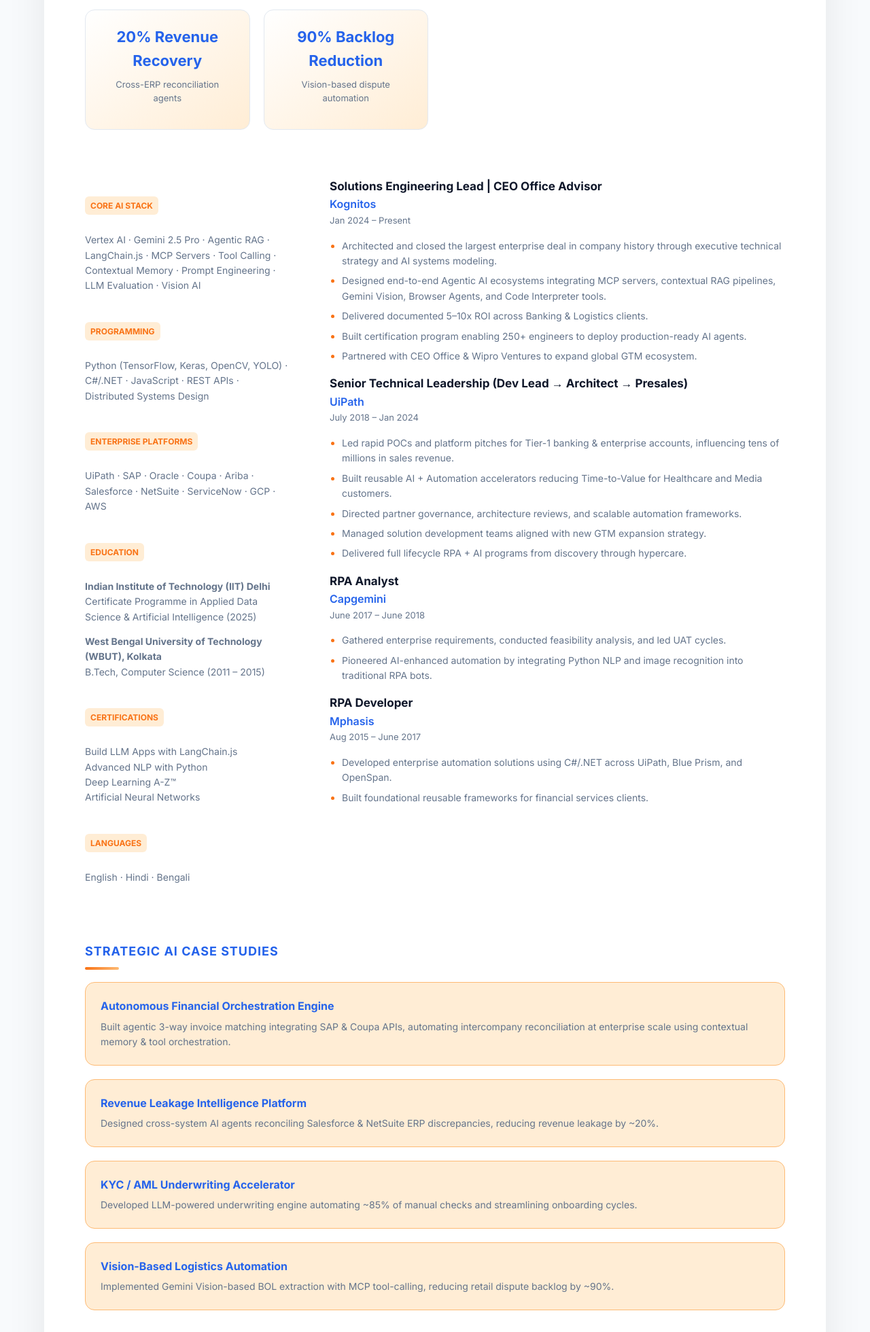
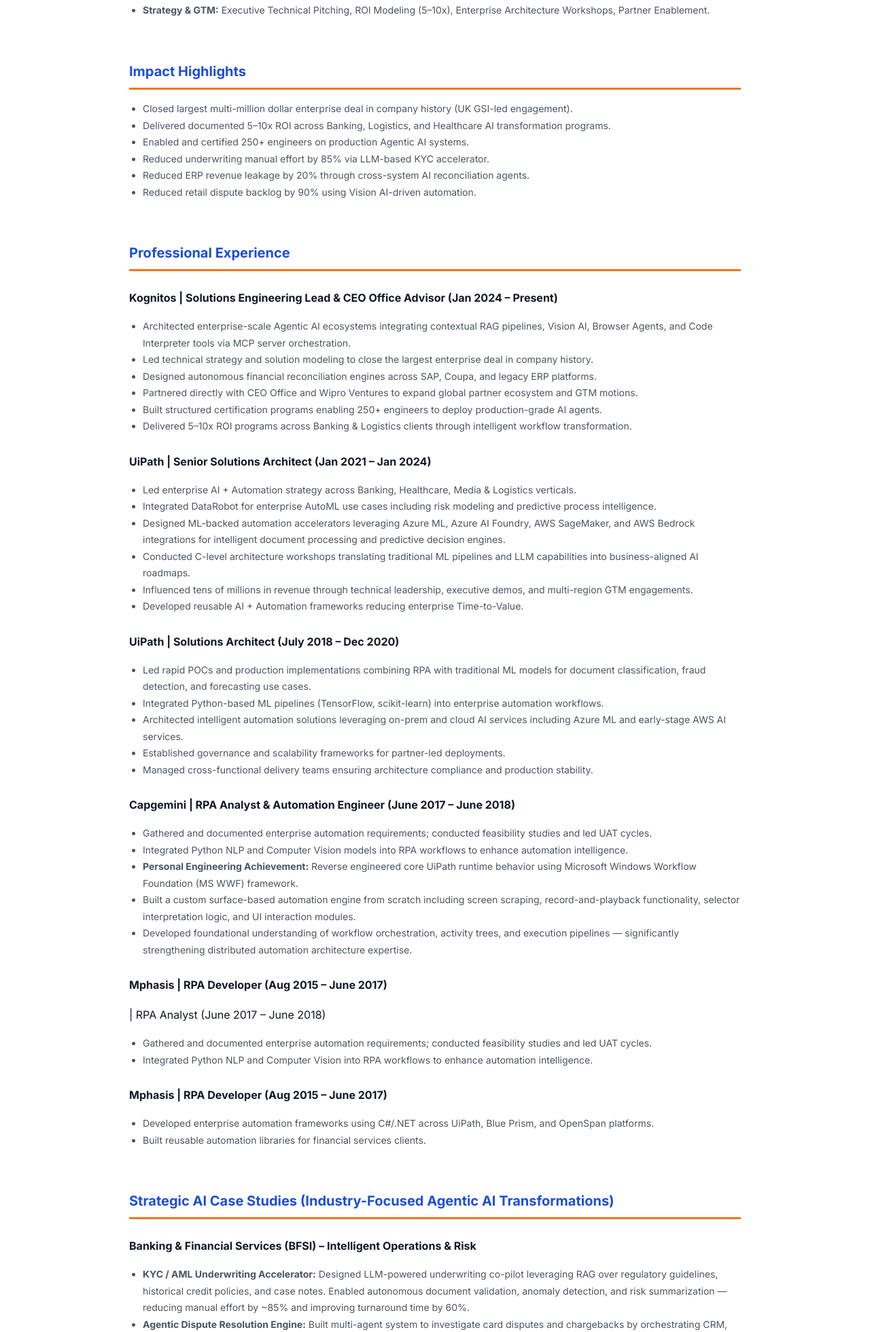
Before and after one commit to rajeshtiwary0/rajesh-tiwary, a plain HTML site: page index.html in a window 1280 px wide. Shown: the part 840-2800 px from the top of the page at 68% size. Drawn offline with Linux system fonts and the light colour scheme.

Commit message:
Update index.html

```diff
--- a/index.html
+++ b/index.html
@@ -8,245 +8,192 @@
 
 <style>
 :root {
-  --blue:#2563eb;
-  --blue-soft:#dbeafe;
+  --blue:#1d4ed8;
   --orange:#f97316;
-  --orange-soft:#ffedd5;
-  --orange-muted:#fdba74;
-  --bg:#f8fafc;
-  --card:#ffffff;
-  --text:#0f172a;
-  --muted:#64748b;
-  --border:#e2e8f0;
+  --text:#111827;
+  --muted:#4b5563;
+  --border:#e5e7eb;
 }
 
-body.dark {
-  --bg:#0f172a;
-  --card:#1e293b;
-  --text:#f1f5f9;
-  --muted:#94a3b8;
-  --border:#334155;
-  --blue-soft:#1e3a8a;
-  --orange-soft:#7c2d12;
-}
-
-*{box-sizing:border-box;transition:all .25s ease}
-body{margin:0;font-family:'Inter',sans-serif;background:var(--bg);color:var(--text);line-height:1.6}
-html{scroll-behavior:smooth}
-
-nav{position:sticky;top:0;background:var(--card);border-bottom:1px solid var(--border);padding:14px 28px;display:flex;justify-content:space-between;align-items:center;z-index:100}
-nav .logo{font-weight:800;background:linear-gradient(90deg,var(--blue),var(--orange));-webkit-background-clip:text;-webkit-text-fill-color:transparent}
-nav a{text-decoration:none;margin-left:18px;color:var(--muted);font-size:14px;font-weight:500}
-nav a:hover{color:var(--orange);background:var(--orange-soft);padding:6px 10px;border-radius:8px}
-
-.theme-toggle{cursor:pointer;padding:8px 14px;border-radius:20px;border:1px solid var(--orange-muted);font-size:13px;background:var(--orange-soft);color:var(--orange);font-weight:600}
-.theme-toggle:hover{background:var(--orange);color:#fff;border-color:var(--orange)}
-.theme-toggle:hover{background:var(--orange);color:#fff;border-color:var(--orange)}
-
-.container{max-width:1150px;margin:40px auto;background:var(--card);padding:60px;border-radius:18px;box-shadow:0 20px 60px rgba(0,0,0,0.08)}
-
-header{text-align:center;margin-bottom:50px}
-h1{font-size:42px;margin:0;font-weight:800}
-.tagline{margin-top:8px;font-size:17px;color:var(--muted);font-weight:500}
-.contact{margin-top:14px;font-size:14px;color:var(--muted)}
-
-.section{margin-bottom:70px}
-.section h2{font-size:18px;text-transform:uppercase;letter-spacing:1px;color:var(--blue);margin-bottom:18px;position:relative}
-.section h2::after{content:"";display:block;width:50px;height:4px;background:linear-gradient(90deg,var(--orange),var(--orange-muted));margin-top:8px;border-radius:4px}
-
-.summary{font-size:15px;color:var(--muted)}
-
-.metrics{display:grid;grid-template-columns:repeat(auto-fit,minmax(220px,1fr));gap:20px;margin-top:20px}
-.metric{border:1px solid var(--border);padding:22px;border-radius:14px;text-align:center;background:linear-gradient(145deg,var(--card),var(--orange-soft))}
-.metric:hover{transform:translateY(-4px);box-shadow:0 10px 25px rgba(249,115,22,0.15)}
-.metric:hover{transform:translateY(-4px);box-shadow:0 10px 25px rgba(0,0,0,0.08)}
-.metric h3{margin:0;color:var(--blue);font-size:22px}
-.metric p{margin-top:6px;font-size:13px;color:var(--muted)}
-
-.layout{display:grid;grid-template-columns:300px 1fr;gap:60px}
-.sidebar h3{font-size:12px;text-transform:uppercase;color:var(--orange);margin-top:28px;background:var(--orange-soft);display:inline-block;padding:4px 8px;border-radius:6px}
-.sidebar p{font-size:14px;color:var(--muted)}
-
-.role{font-weight:700;font-size:17px}
-.company{font-weight:600;color:var(--blue)}
-.duration{font-size:13px;color:var(--muted);margin-bottom:8px}
-ul{padding-left:18px}
-ul li::marker{color:var(--orange)}
-li{margin-bottom:7px;font-size:14px;color:var(--muted)}
-
-.case{border:1px solid var(--orange-muted);border-radius:14px;padding:22px;margin-bottom:20px;background:var(--orange-soft)}
-.case:hover{transform:translateY(-3px);box-shadow:0 8px 20px rgba(249,115,22,0.18)}
-.case:hover{transform:translateY(-3px);box-shadow:0 8px 20px rgba(0,0,0,0.08)}
-.case h4{margin:0 0 6px 0;color:var(--blue)}
-.case p{margin:0;font-size:14px;color:var(--muted)}
-
-footer{text-align:center;font-size:12px;color:var(--muted);margin-top:60px;padding-top:20px;border-top:2px solid var(--orange-soft)}
-
-@media(max-width:900px){.layout{grid-template-columns:1fr}.container{padding:30px}}
-@media print{nav{display:none}.container{box-shadow:none;margin:0}}
+body{margin:0;font-family:'Inter',sans-serif;background:#fff;color:var(--text);line-height:1.75}
+.container{max-width:900px;margin:40px auto;padding:60px}
+h1{font-size:36px;margin-bottom:8px}
+h2{font-size:20px;margin-top:55px;color:var(--blue);border-bottom:3px solid var(--orange);padding-bottom:6px}
+h3{font-size:16px;margin-top:25px}
+p,li{font-size:14px;color:var(--muted)}
+ul{padding-left:20px}
+.page-break{page-break-after:always;margin-top:60px}
+@media print{.page-break{page-break-after:always}}
 </style>
 </head>
 <body>
 
-<nav>
-<div class="logo">Rajesh Tiwary</div>
-<div>
-<a href="#summary">Summary</a>
-<a href="#impact">Impact</a>
-<a href="#experience">Experience</a>
-<a href="#projects">Projects</a>
-<button class="theme-toggle" onclick="toggleTheme()">Toggle Theme</button>
-</div>
-</nav>
-
 <div class="container">
 
-<header>
 <h1>Rajesh Tiwary</h1>
-<div class="tagline">AI Systems Leader | Agentic Architecture | LLM Platforms | Enterprise Automation</div>
-<div class="contact">Bengaluru, India · +91 98311 11963 · rajeshtiwary0@gmail.com · linkedin.com/in/rajesh-tiwary-0</div>
-</header>
+<p><strong>AI Systems Leader | Agentic Architecture | LLM Platforms | Enterprise Automation</strong></p>
+<p>Bengaluru, India | +91 98311 11963 | rajeshtiwary0@gmail.com | linkedin.com/in/rajesh-tiwary-0</p>
 
-<section class="section" id="summary">
-<h2>Executive Summary</h2>
-<p class="summary">AI-Native Solutions Engineering Leader with 10+ years of experience across distributed systems, enterprise SaaS integrations, and production-grade Agentic AI platforms. Architected LLM-powered ecosystems using RAG, contextual memory, MCP-based tool orchestration, and Vision AI. Closed largest enterprise deal in company history, influenced tens of millions in revenue, and built scalable enablement programs certifying 250+ engineers.</p>
-</section>
+<h2>Executive Profile</h2>
+<p>
+Strategic AI Solutions Architect with 10+ years of experience designing distributed automation systems and next-generation Agentic AI platforms. Deep expertise in Retrieval-Augmented Generation (RAG), contextual memory modeling, multi-agent orchestration, MCP server tool-calling, and Vision AI pipelines. Proven ability to translate cutting-edge LLM research into production-grade enterprise systems delivering measurable business outcomes (5–10x ROI). Closed the largest enterprise deal in company history and influenced tens of millions in revenue across global accounts.
+</p>
 
-<section class="section" id="impact">
+<div class="page-break"></div>
+
+<h2>Core Technical Expertise</h2>
+<ul>
+<li><strong>LLM & Agentic Systems:</strong> Vertex AI, Gemini 2.5 Pro, Azure AI Foundry, AWS Bedrock, Amazon SageMaker, LangChain.js, Prompt Engineering, Contextual Memory Modeling, Agentic RAG, Multi-Agent Tool Orchestration, MCP Servers.</li>
+<li><strong>Traditional Machine Learning (10+ Years):</strong> Supervised & Unsupervised Learning, Feature Engineering, Model Evaluation, Ensemble Methods, NLP Pipelines, Computer Vision, TensorFlow, Keras, scikit-learn.</li>
+<li><strong>AI Platforms & MLOps:</strong> DataRobot, Azure ML, SageMaker Training & Deployment Pipelines, Model Lifecycle Management, Experiment Tracking.</li>
+<li><strong>Enterprise Integrations:</strong> SAP, Oracle, Coupa, Ariba, Salesforce, NetSuite, ServiceNow.</li>
+<li><strong>Systems & Architecture:</strong> REST APIs, Distributed Systems Design, Workflow Automation Frameworks, Surface/UI Automation Engines.</li>
+<li><strong>Strategy & GTM:</strong> Executive Technical Pitching, ROI Modeling (5–10x), Enterprise Architecture Workshops, Partner Enablement.</li>
+</ul>
+
+<div class="page-break"></div>
+
 <h2>Impact Highlights</h2>
-<div class="metrics">
-<div class="metric"><h3>Largest Deal Closed</h3><p>Biggest multi-million dollar engagement in company history (UK enterprise)</p></div>
-<div class="metric"><h3>5–10x ROI</h3><p>Delivered across Banking, Logistics & Healthcare transformations</p></div>
-<div class="metric"><h3>250+ Engineers</h3><p>Enabled on production Agentic AI systems</p></div>
-<div class="metric"><h3>85% Automation</h3><p>KYC / Commercial underwriting accelerator</p></div>
-<div class="metric"><h3>20% Revenue Recovery</h3><p>Cross-ERP reconciliation agents</p></div>
-<div class="metric"><h3>90% Backlog Reduction</h3><p>Vision-based dispute automation</p></div>
-</div>
-</section>
+<ul>
+<li>Closed largest multi-million dollar enterprise deal in company history (UK GSI-led engagement).</li>
+<li>Delivered documented 5–10x ROI across Banking, Logistics, and Healthcare AI transformation programs.</li>
+<li>Enabled and certified 250+ engineers on production Agentic AI systems.</li>
+<li>Reduced underwriting manual effort by 85% via LLM-based KYC accelerator.</li>
+<li>Reduced ERP revenue leakage by 20% through cross-system AI reconciliation agents.</li>
+<li>Reduced retail dispute backlog by 90% using Vision AI-driven automation.</li>
+</ul>
 
-<section class="section layout" id="experience">
+<div class="page-break"></div>
 
-<div class="sidebar">
-<h3>Core AI Stack</h3>
-<p>Vertex AI · Gemini 2.5 Pro · Agentic RAG · LangChain.js · MCP Servers · Tool Calling · Contextual Memory · Prompt Engineering · LLM Evaluation · Vision AI</p>
+<h2>Professional Experience</h2>
 
-<h3>Programming</h3>
-<p>Python (TensorFlow, Keras, OpenCV, YOLO) · C#/.NET · JavaScript · REST APIs · Distributed Systems Design</p>
+<h3>Kognitos | Solutions Engineering Lead & CEO Office Advisor (Jan 2024 – Present)</h3>
+<ul>
+<li>Architected enterprise-scale Agentic AI ecosystems integrating contextual RAG pipelines, Vision AI, Browser Agents, and Code Interpreter tools via MCP server orchestration.</li>
+<li>Led technical strategy and solution modeling to close the largest enterprise deal in company history.</li>
+<li>Designed autonomous financial reconciliation engines across SAP, Coupa, and legacy ERP platforms.</li>
+<li>Partnered directly with CEO Office and Wipro Ventures to expand global partner ecosystem and GTM motions.</li>
+<li>Built structured certification programs enabling 250+ engineers to deploy production-grade AI agents.</li>
+<li>Delivered 5–10x ROI programs across Banking & Logistics clients through intelligent workflow transformation.</li>
+</ul>
 
-<h3>Enterprise Platforms</h3>
-<p>UiPath · SAP · Oracle · Coupa · Ariba · Salesforce · NetSuite · ServiceNow · GCP · AWS</p>
+<h3>UiPath | Senior Solutions Architect (Jan 2021 – Jan 2024)</h3>
+<ul>
+<li>Led enterprise AI + Automation strategy across Banking, Healthcare, Media & Logistics verticals.</li>
+<li>Integrated DataRobot for enterprise AutoML use cases including risk modeling and predictive process intelligence.</li>
+<li>Designed ML-backed automation accelerators leveraging Azure ML, Azure AI Foundry, AWS SageMaker, and AWS Bedrock integrations for intelligent document processing and predictive decision engines.</li>
+<li>Conducted C-level architecture workshops translating traditional ML pipelines and LLM capabilities into business-aligned AI roadmaps.</li>
+<li>Influenced tens of millions in revenue through technical leadership, executive demos, and multi-region GTM engagements.</li>
+<li>Developed reusable AI + Automation frameworks reducing enterprise Time-to-Value.</li>
+</ul>
 
-<h3>Education</h3>
-<p><strong>Indian Institute of Technology (IIT) Delhi</strong><br>Certificate Programme in Applied Data Science & Artificial Intelligence (2025)</p>
-<p><strong>West Bengal University of Technology (WBUT), Kolkata</strong><br>B.Tech, Computer Science (2011 – 2015)</p>
+<h3>UiPath | Solutions Architect (July 2018 – Dec 2020)</h3>
+<ul>
+<li>Led rapid POCs and production implementations combining RPA with traditional ML models for document classification, fraud detection, and forecasting use cases.</li>
+<li>Integrated Python-based ML pipelines (TensorFlow, scikit-learn) into enterprise automation workflows.</li>
+<li>Architected intelligent automation solutions leveraging on-prem and cloud AI services including Azure ML and early-stage AWS AI services.</li>
+<li>Established governance and scalability frameworks for partner-led deployments.</li>
+<li>Managed cross-functional delivery teams ensuring architecture compliance and production stability.</li>
+</ul>
 
-<h3>Certifications</h3>
-<p>Build LLM Apps with LangChain.js<br>Advanced NLP with Python<br>Deep Learning A-Z™<br>Artificial Neural Networks</p>
+<h3>Capgemini | RPA Analyst & Automation Engineer (June 2017 – June 2018)</h3>
+<ul>
+<li>Gathered and documented enterprise automation requirements; conducted feasibility studies and led UAT cycles.</li>
+<li>Integrated Python NLP and Computer Vision models into RPA workflows to enhance automation intelligence.</li>
+<li><strong>Personal Engineering Achievement:</strong> Reverse engineered core UiPath runtime behavior using Microsoft Windows Workflow Foundation (MS WWF) framework.</li>
+<li>Built a custom surface-based automation engine from scratch including screen scraping, record-and-playback functionality, selector interpretation logic, and UI interaction modules.</li>
+<li>Developed foundational understanding of workflow orchestration, activity trees, and execution pipelines — significantly strengthening distributed automation architecture expertise.</li>
+</ul>
 
-<h3>Languages</h3>
-<p>English · Hindi · Bengali</p>
-</div>
+<h3>Mphasis | RPA Developer (Aug 2015 – June 2017)</h3> | RPA Analyst (June 2017 – June 2018)</h3>
+<ul>
+<li>Gathered and documented enterprise automation requirements; conducted feasibility studies and led UAT cycles.</li>
+<li>Integrated Python NLP and Computer Vision into RPA workflows to enhance automation intelligence.</li>
+</ul>
 
-<div>
+<h3>Mphasis | RPA Developer (Aug 2015 – June 2017)</h3>
+<ul>
+<li>Developed enterprise automation frameworks using C#/.NET across UiPath, Blue Prism, and OpenSpan platforms.</li>
+<li>Built reusable automation libraries for financial services clients.</li>
+</ul>
 
-<div class="experience-item">
-<div class="role">Solutions Engineering Lead | CEO Office Advisor</div>
-<div class="company">Kognitos</div>
-<div class="duration">Jan 2024 – Present</div>
+<div class="page-break"></div>
+
+<h2>Strategic AI Case Studies (Industry-Focused Agentic AI Transformations)</h2>
+
+<h3>Banking & Financial Services (BFSI) – Intelligent Operations & Risk</h3>
 <ul>
-<li>Architected and closed the largest enterprise deal in company history through executive technical strategy and AI systems modeling.</li>
-<li>Designed end-to-end Agentic AI ecosystems integrating MCP servers, contextual RAG pipelines, Gemini Vision, Browser Agents, and Code Interpreter tools.</li>
-<li>Delivered documented 5–10x ROI across Banking & Logistics clients.</li>
-<li>Built certification program enabling 250+ engineers to deploy production-ready AI agents.</li>
-<li>Partnered with CEO Office & Wipro Ventures to expand global GTM ecosystem.</li>
+<li><strong>KYC / AML Underwriting Accelerator:</strong> Designed LLM-powered underwriting co-pilot leveraging RAG over regulatory guidelines, historical credit policies, and case notes. Enabled autonomous document validation, anomaly detection, and risk summarization — reducing manual effort by ~85% and improving turnaround time by 60%.</li>
+<li><strong>Agentic Dispute Resolution Engine:</strong> Built multi-agent system to investigate card disputes and chargebacks by orchestrating CRM, core banking, and transaction logs. Used contextual memory + tool-calling to auto-draft resolution notes and compliance-ready summaries.</li>
+<li><strong>Predictive Collections Intelligence:</strong> Integrated traditional ML propensity models (SageMaker/DataRobot) with GenAI call-summary agents to optimize outreach strategies and reduce delinquency rates.</li>
 </ul>
-</div>
 
-<div class="experience-item">
-<div class="role">Senior Technical Leadership (Dev Lead → Architect → Presales)</div>
-<div class="company">UiPath</div>
-<div class="duration">July 2018 – Jan 2024</div>
+<h3>Insurance – Claims & Policy Servicing Automation</h3>
 <ul>
-<li>Led rapid POCs and platform pitches for Tier-1 banking & enterprise accounts, influencing tens of millions in sales revenue.</li>
-<li>Built reusable AI + Automation accelerators reducing Time-to-Value for Healthcare and Media customers.</li>
-<li>Directed partner governance, architecture reviews, and scalable automation frameworks.</li>
-<li>Managed solution development teams aligned with new GTM expansion strategy.</li>
-<li>Delivered full lifecycle RPA + AI programs from discovery through hypercare.</li>
+<li><strong>Autonomous Claims Triage:</strong> Implemented Vision + LLM pipeline to extract claim forms, damage photos, and policy clauses. Agentic workflow automatically validated coverage eligibility and flagged fraud risk patterns.</li>
+<li><strong>Policy Servicing Co-Pilot:</strong> Deployed conversational AI agent integrated with policy admin systems to handle endorsements, renewals, and document generation — reducing contact center dependency.</li>
 </ul>
-</div>
 
-<div class="experience-item">
-<div class="role">RPA Analyst</div>
-<div class="company">Capgemini</div>
-<div class="duration">June 2017 – June 2018</div>
+<h3>Healthcare & Life Sciences – Revenue Cycle & Prior Authorization</h3>
 <ul>
-<li>Gathered enterprise requirements, conducted feasibility analysis, and led UAT cycles.</li>
-<li>Pioneered AI-enhanced automation by integrating Python NLP and image recognition into traditional RPA bots.</li>
+<li><strong>Prior Authorization Automation:</strong> Built RAG-enabled agent reading payer rules and EMR notes to auto-populate authorization forms and generate medical justification narratives.</li>
+<li><strong>Revenue Cycle Intelligence:</strong> Developed denial prediction ML models combined with LLM-based root cause summarization to reduce claim rejection rates and accelerate reimbursements.</li>
 </ul>
-</div>
 
-<div class="experience-item">
-<div class="role">RPA Developer</div>
-<div class="company">Mphasis</div>
-<div class="duration">Aug 2015 – June 2017</div>
+<h3>Retail & CPG – Order Management & Dispute Reduction</h3>
 <ul>
-<li>Developed enterprise automation solutions using C#/.NET across UiPath, Blue Prism, and OpenSpan.</li>
-<li>Built foundational reusable frameworks for financial services clients.</li>
+<li><strong>Vision-Based Logistics Automation:</strong> Implemented Gemini Vision-based BOL and invoice extraction pipeline integrated with MCP tool orchestration to reduce dispute backlog by ~90%.</li>
+<li><strong>Autonomous Order Reconciliation Agent:</strong> Built cross-system AI agents reconciling discrepancies across SAP, Salesforce, and warehouse systems to reduce revenue leakage by ~20%.</li>
+<li><strong>Customer Service GenAI Assistant:</strong> Deployed agentic chatbot leveraging contextual memory to auto-draft email responses and resolve Tier-1 queries without human intervention.</li>
 </ul>
-</div>
 
-</div>
-</section>
+<h3>Logistics & Supply Chain – Intelligent Operations</h3>
+<ul>
+<li><strong>Autonomous Financial Orchestration Engine:</strong> Designed agentic 3-way invoice matching and intercompany reconciliation system integrating SAP & Coupa APIs with multi-tool reasoning.</li>
+<li><strong>Shipment Exception Management Agent:</strong> Built AI agents that monitor tracking feeds, predict delays using ML models, and proactively notify stakeholders with auto-generated mitigation plans.</li>
+</ul>
 
-<section class="section" id="projects">
-<h2>Strategic AI Case Studies</h2>
+<h3>BPO / Global Capability Centers – Large-Scale Process Transformation</h3>
+<ul>
+<li><strong>Agentic Knowledge Worker Model:</strong> Designed multi-agent ecosystems replacing repetitive Tier-2 support functions across Finance, HR, and Procurement operations.</li>
+<li><strong>Auto-QA & Compliance Monitoring:</strong> Combined NLP sentiment models with LLM summarization to score call center transcripts and generate audit-ready compliance reports.</li>
+<li><strong>Process Mining + GenAI Optimization:</strong> Integrated traditional ML-driven process mining insights with LLM agents that recommend and simulate workflow redesigns for 5–10x ROI transformation programs.</li>
+</ul>
 
-<div class="case">
-<h4>Autonomous Financial Orchestration Engine</h4>
-<p>Built agentic 3-way invoice matching integrating SAP & Coupa APIs, automating intercompany reconciliation at enterprise scale using contextual memory & tool orchestration.</p>
-</div>
+<div class="page-break"></div>
 
-<div class="case">
-<h4>Revenue Leakage Intelligence Platform</h4>
-<p>Designed cross-system AI agents reconciling Salesforce & NetSuite ERP discrepancies, reducing revenue leakage by ~20%.</p>
-</div>
-
-<div class="case">
-<h4>KYC / AML Underwriting Accelerator</h4>
-<p>Developed LLM-powered underwriting engine automating ~85% of manual checks and streamlining onboarding cycles.</p>
-</div>
-
-<div class="case">
-<h4>Vision-Based Logistics Automation</h4>
-<p>Implemented Gemini Vision-based BOL extraction with MCP tool-calling, reducing retail dispute backlog by ~90%.</p>
-</div>
-
-</section>
-
-<section class="section">
 <h2>Innovation & Awards</h2>
 <ul>
-<li>Global Winner – UiPath + AWS Hackathon (Gesture-controlled AI accessibility interface using Computer Vision).</li>
-<li>Phase 1 Winner – OpenCV Hackathon (Edge AI railway safety system using YOLO object detection).</li>
+<li>Global Winner – UiPath + AWS Hackathon: Developed gesture-controlled AI accessibility interface using Computer Vision.</li>
+<li>Phase 1 Winner – OpenCV Hackathon: Architected YOLO-based edge AI railway safety alerting system.</li>
 </ul>
-</section>
 
-<footer>
-© 2026 Rajesh Tiwary · AI Systems & Agentic Architecture Leader
-</footer>
+<div class="page-break"></div>
+
+<h2>Education</h2>
+<ul>
+<li><strong>Indian Institute of Technology (IIT) Delhi</strong> – Certificate Programme in Applied Data Science & Artificial Intelligence (2025)</li>
+<li><strong>West Bengal University of Technology (WBUT), Kolkata</strong> – B.Tech, Computer Science (2011–2015)</li>
+</ul>
+
+<div class="page-break"></div>
+
+<h2>Certifications</h2>
+<ul>
+<li>Build LLM Apps with LangChain.js</li>
+<li>Advanced NLP with Python</li>
+<li>Deep Learning A-Z™</li>
+<li>Artificial Neural Networks</li>
+</ul>
+
+<h2>Languages</h2>
+<ul>
+<li>English (Native/Bilingual)</li>
+<li>Hindi (Native/Bilingual)</li>
+<li>Bengali (Native/Bilingual)</li>
+</ul>
 
 </div>
 
-<script>
-function toggleTheme(){
-  document.body.classList.toggle('dark');
-  localStorage.setItem('theme', document.body.classList.contains('dark') ? 'dark' : 'light');
-}
-(function(){
-  const savedTheme = localStorage.getItem('theme');
-  if(savedTheme==='dark'){document.body.classList.add('dark');}
-})();
-</script>
-
 </body>
 </html>
```
